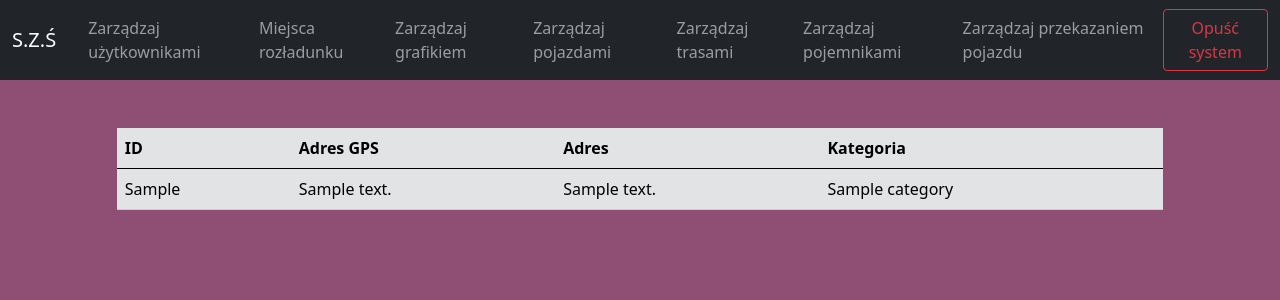
After one commit to crumped/psi, a Django app: template garbage_management/frontend/templates/kierownik-przewozu-smieci/places.html in a window 1280 px wide. The commit adds this page. Shown: the top 300 px of the page. Run offline with Django 3.2, Linux system fonts and the light colour scheme; the template is opened without the code that fills it: most values are stand-ins (such as "Sample title", 1, 10 or a date in 2020); parts of the project's set-up code (start-up, migrations or seed data) failed here and were passed over.

Commit message:
added garbage dumps screen for kps

```diff
--- a/garbage_management/frontend/templates/kierownik-przewozu-smieci/index.html
+++ b/garbage_management/frontend/templates/kierownik-przewozu-smieci/index.html
@@ -12,7 +12,7 @@
         <a href="kierownik-przewozu-smieci/uzytkownicy" class="btn btn btn-outline-light btn-md" tabindex="-1" role="button" aria-disabled="true">Zarządzaj użytkownikami</a>
     </div>
     <div class="d-grid col-4 mt-3">
-        <a href="kierownik-przewozu-smieci/miejscaRozladunku" class="btn btn btn-outline-light btn-md" tabindex="-1" role="button" aria-disabled="true">Zarządzaj miejscami rozładunku</a>
+        <a href="kierownik-przewozu-smieci/miejscaRozladunku" class="btn btn btn-outline-light btn-md" tabindex="-1" role="button" aria-disabled="true">Miejsca rozładunku</a>
     </div>
     <div class="d-grid col-4 mt-3">
         <a href="kierownik-przewozu-smieci/grafik" class="btn btn btn-outline-light btn-md" tabindex="-1" role="button" aria-disabled="true">Zarządzaj grafikiem</a>
--- /dev/null
+++ b/garbage_management/frontend/templates/kierownik-przewozu-smieci/places.html
@@ -0,0 +1,31 @@
+{% extends "../layout.html" %}
+{% block title %} Miejsca rozładunku - kps {% endblock %}
+{% block href%} /kierownik-przewozu-smieci {% endblock %}
+{% block content %}
+
+<div class="container-fluid">
+
+<div class="col-10 mx-auto mt-5">
+<table class="table table-secondary table-hover">
+   <thead>
+    <tr>
+      <th scope="col">ID</th>
+      <th scope="col">Adres GPS</th>
+      <th scope="col">Adres</th>
+      <th scope="col">Kategoria</th>
+    </tr>
+  </thead>
+  <tbody>
+    {% for item in data %}
+      <tr>
+        <td>{{ item.id_garbage_dump }}</td>
+        <td>{{ item.address_gps }}</td>
+        <td>{{ item.address }}</td>
+        <td>{{ item.category }}</td>
+      </tr>
+    {% endfor %}
+  </tbody>
+</table>
+</div>
+</div>
+{% endblock %}
--- a/garbage_management/frontend/templates/layout.html
+++ b/garbage_management/frontend/templates/layout.html
@@ -19,7 +19,7 @@
           <a href="/kierownik-przewozu-smieci/uzytkownicy" class="nav-link">Zarządzaj użytkownikami</a>
         </li>
         <li class="nav-item ms-2">
-          <a href="/kierownik-przewozu-smieci/miejscaRozladunku" class="nav-link">Zarządzaj miejscami rozładunku</a>
+          <a href="/kierownik-przewozu-smieci/miejscaRozladunku" class="nav-link">Miejsca rozładunku</a>
         </li>
         <li class="nav-item ms-2">
           <a href="/kierownik-przewozu-smieci/grafik" class="nav-link">Zarządzaj grafikiem</a>
--- a/garbage_management/frontend/urls.py
+++ b/garbage_management/frontend/urls.py
@@ -7,6 +7,7 @@ urlpatterns = [
     path('kierownik-glowny', login, name="login"),
     path('kierownik-przewozu-smieci', index_kps, name="index kps"),
     path('kierownik-przewozu-smieci/uzytkownicy', users_kps, name="users kps"),
+    path('kierownik-przewozu-smieci/miejscaRozladunku', places_kps, name="places kps"),
     path('kierownik-wysypiska', login, name="login"),
     path('ksiegowosc', login, name="login"),
     path('pracownicy-przewozacy-smieci', login, name="login"),
```
Also changed, not shown: garbage_management/frontend/views.py (+10 -0 lines).
